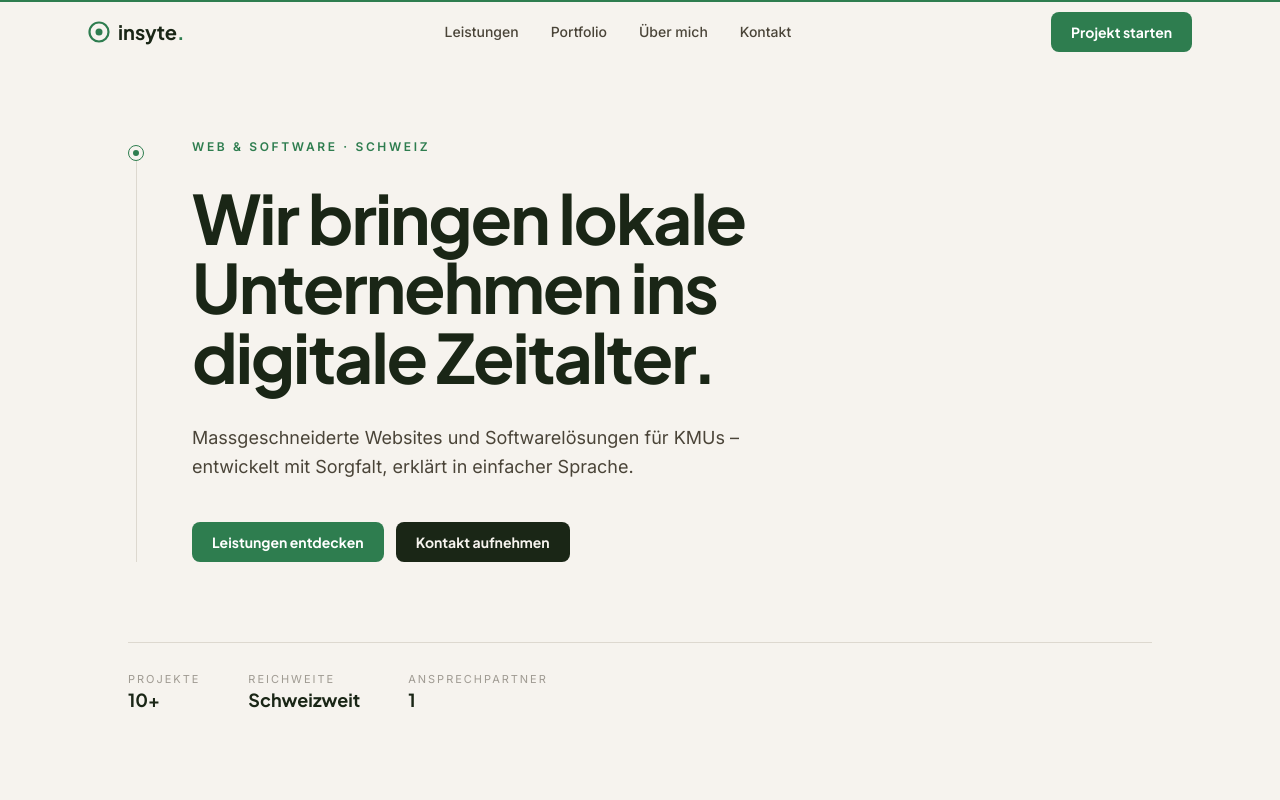
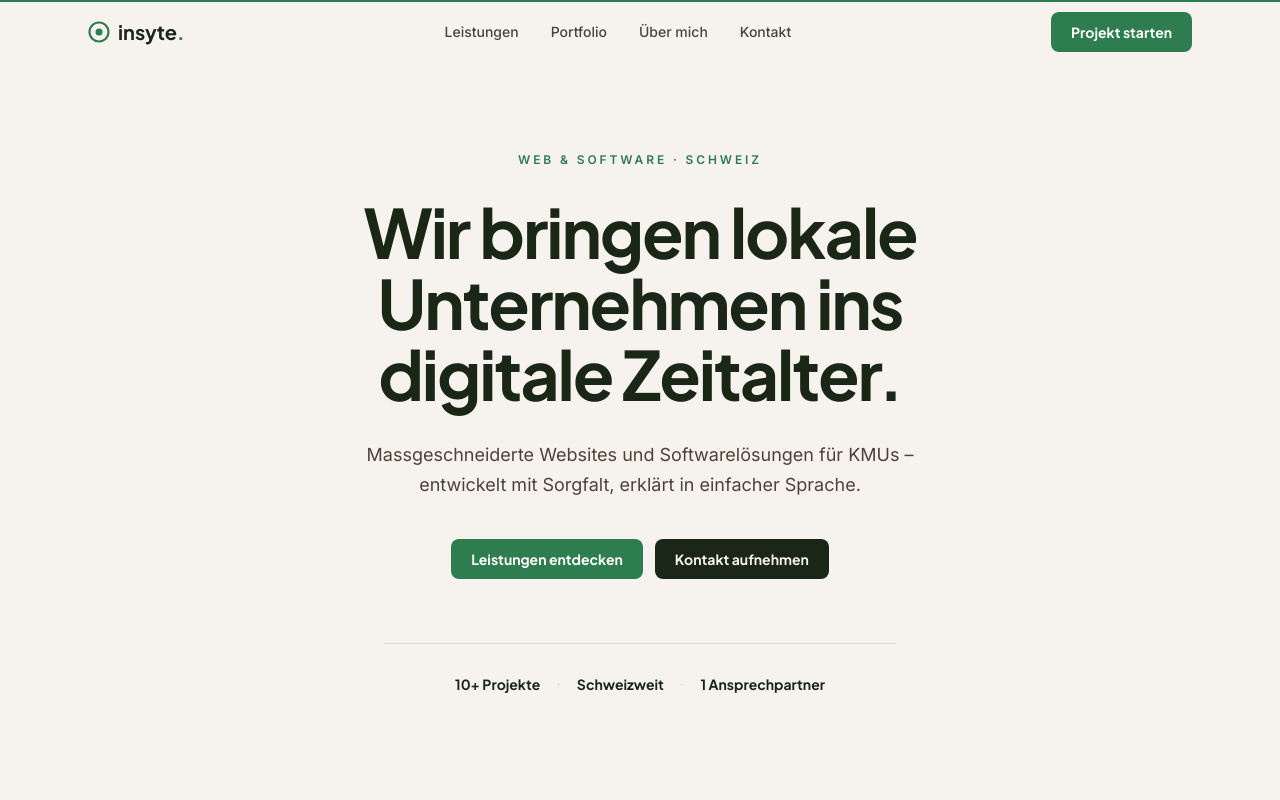
Before and after one commit to maelseewald/Insyte, a Next.js app: page / in a window 1280 px wide. Shown: the top 800 px of the page. Built offline with nearby package versions, Linux system fonts and the light colour scheme.

Commit message:
design: rebuild hero as a centered minimal statement
Drop the left focus-axis layout for a calm, centered hero: centered eyebrow,
large balanced headline, centered subtext and CTAs, and a centered credential
strip on a hairline. Keeps the robust per-element reveal.

```diff
--- a/components/sections/Hero.tsx
+++ b/components/sections/Hero.tsx
@@ -5,69 +5,46 @@ import { motion } from 'framer-motion'
 
 // Independent, self-completing reveal — no fragile variant propagation.
 const reveal = (delay: number) => ({
-  initial: { opacity: 0, y: 24 },
+  initial: { opacity: 0, y: 20 },
   animate: { opacity: 1, y: 0 },
   transition: { duration: 0.5, ease: 'easeOut' as const, delay },
 })
 
-const CREDENTIALS = [
-  { label: 'Projekte', value: '10+' },
-  { label: 'Reichweite', value: 'Schweizweit' },
-  { label: 'Ansprechpartner', value: '1' },
-]
+const STATS = ['10+ Projekte', 'Schweizweit', '1 Ansprechpartner']
 
 export default function Hero() {
   return (
     <section
       id="hero"
-      className="relative min-h-screen bg-sand flex flex-col justify-center px-6 pt-28 pb-16"
+      className="relative min-h-screen bg-sand flex flex-col items-center justify-center px-6 pt-28 pb-16 text-center"
     >
-      <div className="relative z-10 mx-auto w-full max-w-5xl">
-        {/* Headline on the focus axis */}
-        <div className="relative pl-10 md:pl-16">
-          {/* axis line */}
-          <motion.span
-            initial={{ scaleY: 0 }}
-            animate={{ scaleY: 1 }}
-            transition={{ duration: 0.9, ease: 'easeOut' }}
-            style={{ originY: 0 }}
-            className="absolute left-2 top-2 h-[calc(100%-0.5rem)] w-px bg-leinen"
-            aria-hidden="true"
-          />
-          {/* lens marker at the top of the axis */}
-          <motion.span
-            initial={{ scale: 0, opacity: 0 }}
-            animate={{ scale: 1, opacity: 1 }}
-            transition={{ duration: 0.4, ease: 'easeOut', delay: 0.2 }}
-            className="absolute left-0 top-[6px] flex h-4 w-4 items-center justify-center rounded-full border border-gruen bg-sand"
-            aria-hidden="true"
-          >
-            <span className="h-[6px] w-[6px] rounded-full bg-gruen" />
-          </motion.span>
-
+      <div className="mx-auto w-full max-w-3xl">
         <motion.p
           {...reveal(0.05)}
-            className="text-gruen text-xs font-semibold uppercase tracking-[0.22em] mb-7"
+          className="text-gruen text-xs font-semibold uppercase tracking-[0.24em] mb-7"
         >
           Web &amp; Software · Schweiz
         </motion.p>
 
         <motion.h1
           {...reveal(0.12)}
-            className="font-jakarta font-bold text-[clamp(38px,7vw,68px)] leading-[1.02] tracking-[-0.03em] text-wald mb-8 max-w-3xl"
+          className="font-jakarta font-bold text-[clamp(38px,7vw,68px)] leading-[1.04] tracking-[-0.03em] text-wald text-balance mb-8"
         >
           Wir bringen lokale Unternehmen ins digitale Zeitalter.
         </motion.h1>
 
         <motion.p
           {...reveal(0.22)}
-            className="text-erde text-lg leading-relaxed mb-10 max-w-xl"
+          className="mx-auto max-w-xl text-erde text-lg leading-relaxed mb-10"
         >
-            Massgeschneiderte Websites und Softwarelösungen für KMUs –
-            entwickelt mit Sorgfalt, erklärt in einfacher Sprache.
+          Massgeschneiderte Websites und Softwarelösungen für KMUs – entwickelt
+          mit Sorgfalt, erklärt in einfacher Sprache.
         </motion.p>
 
-          <motion.div {...reveal(0.32)} className="flex flex-wrap gap-3">
+        <motion.div
+          {...reveal(0.32)}
+          className="flex flex-wrap justify-center gap-3"
+        >
           <Link href="/leistungen" className="btn-primary">
             Leistungen entdecken
           </Link>
@@ -75,24 +52,24 @@ export default function Hero() {
             Kontakt aufnehmen
           </a>
         </motion.div>
-        </div>
 
-        {/* Credential index strip */}
-        <motion.dl
+        <motion.div
           {...reveal(0.42)}
-          className="mt-20 flex flex-wrap items-end gap-x-12 gap-y-6 border-t border-leinen pt-7"
+          className="mx-auto mt-16 flex max-w-lg flex-wrap items-center justify-center gap-x-4 gap-y-2 border-t border-leinen pt-7"
         >
-          {CREDENTIALS.map((item) => (
-            <div key={item.label}>
-              <dt className="text-[11px] uppercase tracking-[0.18em] text-erde/50 mb-1">
-                {item.label}
-              </dt>
-              <dd className="font-jakarta font-bold text-wald text-lg leading-none">
-                {item.value}
-              </dd>
-            </div>
+          {STATS.map((stat, i) => (
+            <span key={stat} className="flex items-center gap-4">
+              <span className="font-jakarta font-bold text-sm text-wald">
+                {stat}
+              </span>
+              {i < STATS.length - 1 && (
+                <span className="text-leinen select-none" aria-hidden="true">
+                  ·
+                </span>
+              )}
+            </span>
           ))}
-        </motion.dl>
+        </motion.div>
       </div>
     </section>
   )
```
Lines whose indentation alone changed are shown as unchanged.
